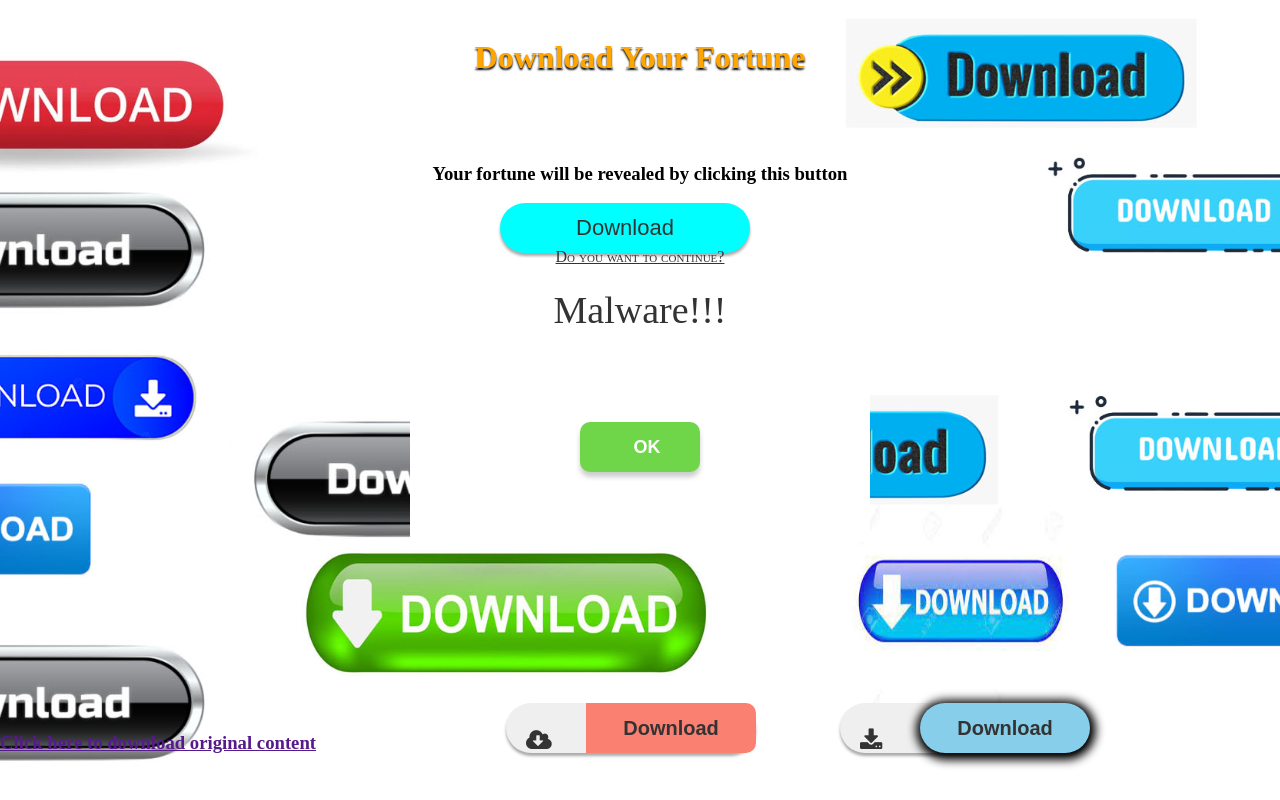
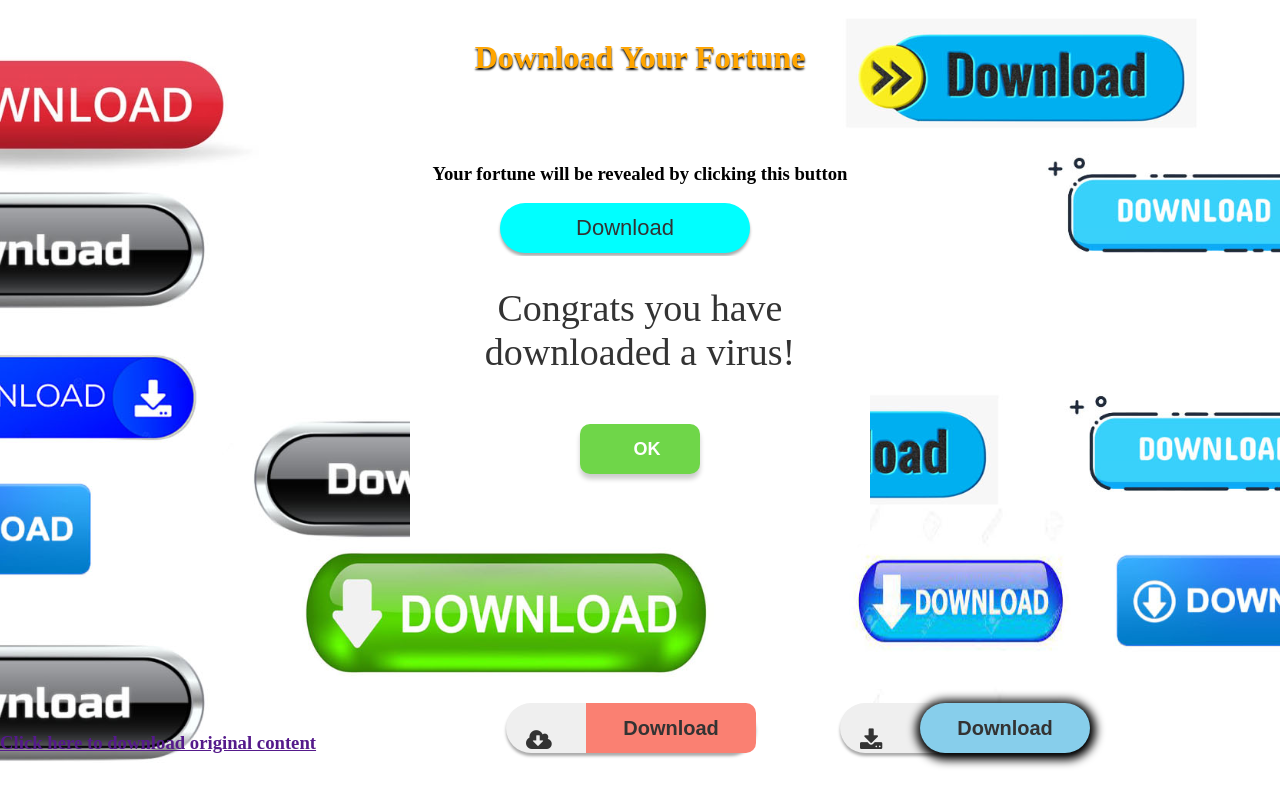
Before and after one commit to nithin-gupta/Whack-a-virus, a plain HTML site: page index.html in a window 1280 px wide. Both pictures are taken after a click on the button "Download". Shown: the top 800 px of the page. Drawn offline with Linux system fonts and the light colour scheme.

Commit message:
updated change

```diff
--- a/color.css
+++ b/color.css
@@ -185,9 +185,6 @@ display: none;
   font-weight: 500;
   margin: 30px 0 10px;
 }
-.popup p{
-  bottom: 100px;
-}
 a h3
 {
   padding: 0;
--- a/index.html
+++ b/index.html
@@ -39,8 +39,7 @@
     <i class="fa fa-download"></i>
   </a>
   <div class="popup" id="popup">
-    <h2>Malware!!!</h2>
-    <p>Do you want to continue?</p>
+    <h2>Congrats you have downloaded a virus!</h2>
 <button type="button" onclick="closePopup()">OK</button>
   </div>
 <script>
```
